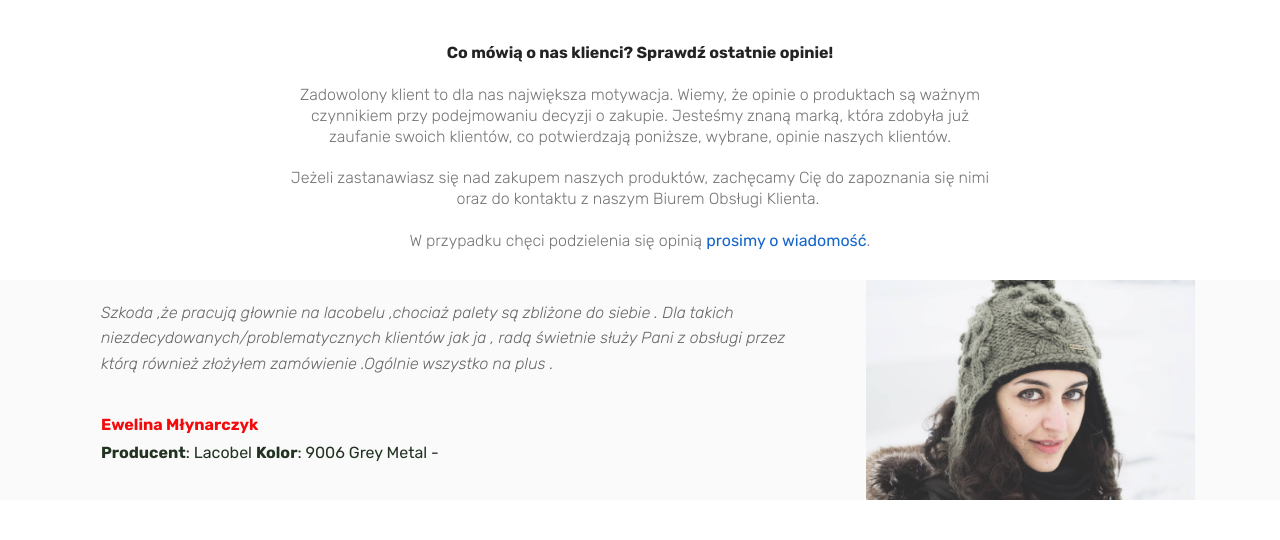
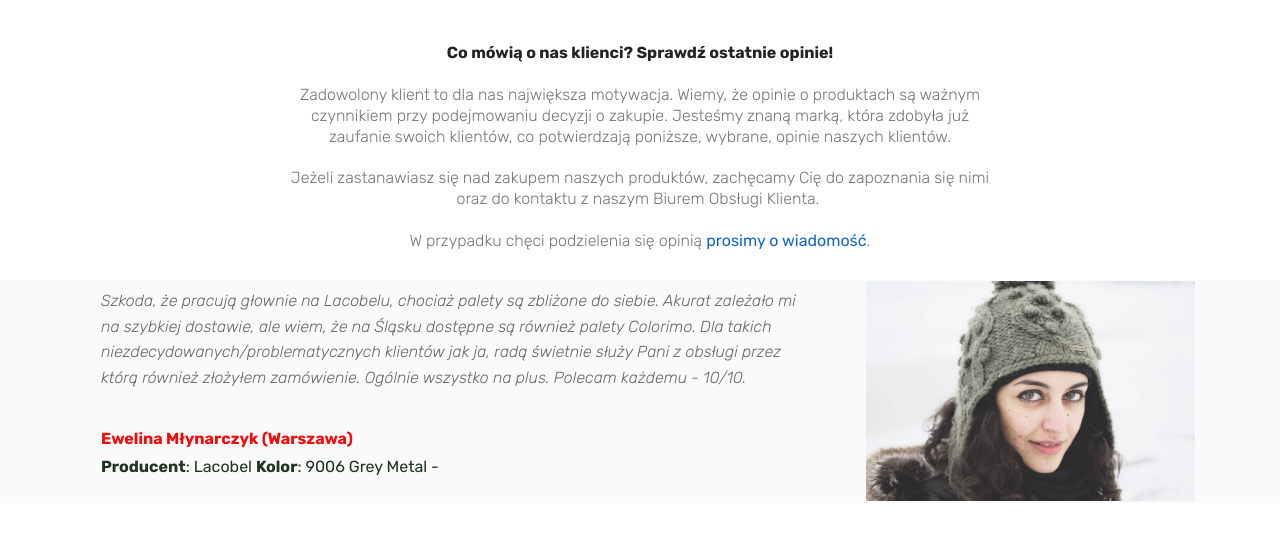
Before and after one commit to michborg/klienci, a plain HTML site: page page3.html in a window 1280 px wide. Drawn offline with Linux system fonts and the light colour scheme.

Commit message:
create github pages

```diff
--- a/page3.html
+++ b/page3.html
@@ -46,8 +46,8 @@
     <div class="container">
         <div class="media-container-row">
             <div class="media-content px-3 align-self-center mbr-white py-2">
-                <p class="mbr-text testimonial-text mbr-fonts-style display-7">Szkoda ,że pracują głownie na lacobelu ,chociaż palety są zbliżone do siebie . Dla takich niezdecydowanych/problematycznych klientów jak ja , radą świetnie służy Pani z obsługi przez którą również złożyłem zamówienie .Ogólnie wszystko na plus .<br></p>
-                <p class="mbr-author-name pt-4 mb-2 mbr-fonts-style display-4">Ewelina Młynarczyk</p>
+                <p class="mbr-text testimonial-text mbr-fonts-style display-7">Szkoda, że pracują głownie na Lacobelu, chociaż palety są zbliżone do siebie. Akurat zależało mi na szybkiej dostawie, ale wiem, że na Śląsku dostępne są również palety Colorimo. Dla takich niezdecydowanych/problematycznych klientów jak ja, radą świetnie służy Pani z obsługi przez którą również złożyłem zamówienie. Ogólnie wszystko na plus. Polecam każdemu - 10/10.&nbsp;<br></p>
+                <p class="mbr-author-name pt-4 mb-2 mbr-fonts-style display-4">Ewelina Młynarczyk (Warszawa)</p>
                 <p class="mbr-author-desc mbr-fonts-style display-7"><strong>Producent</strong>: Lacobel <strong>Kolor</strong>:&nbsp;9006 Grey Metal - </p>
             </div>
 
```
Also changed, not shown: index.html (+1 -1 lines), page1.html (+1 -1 lines), page2.html (+1 -1 lines), 1 other file.
